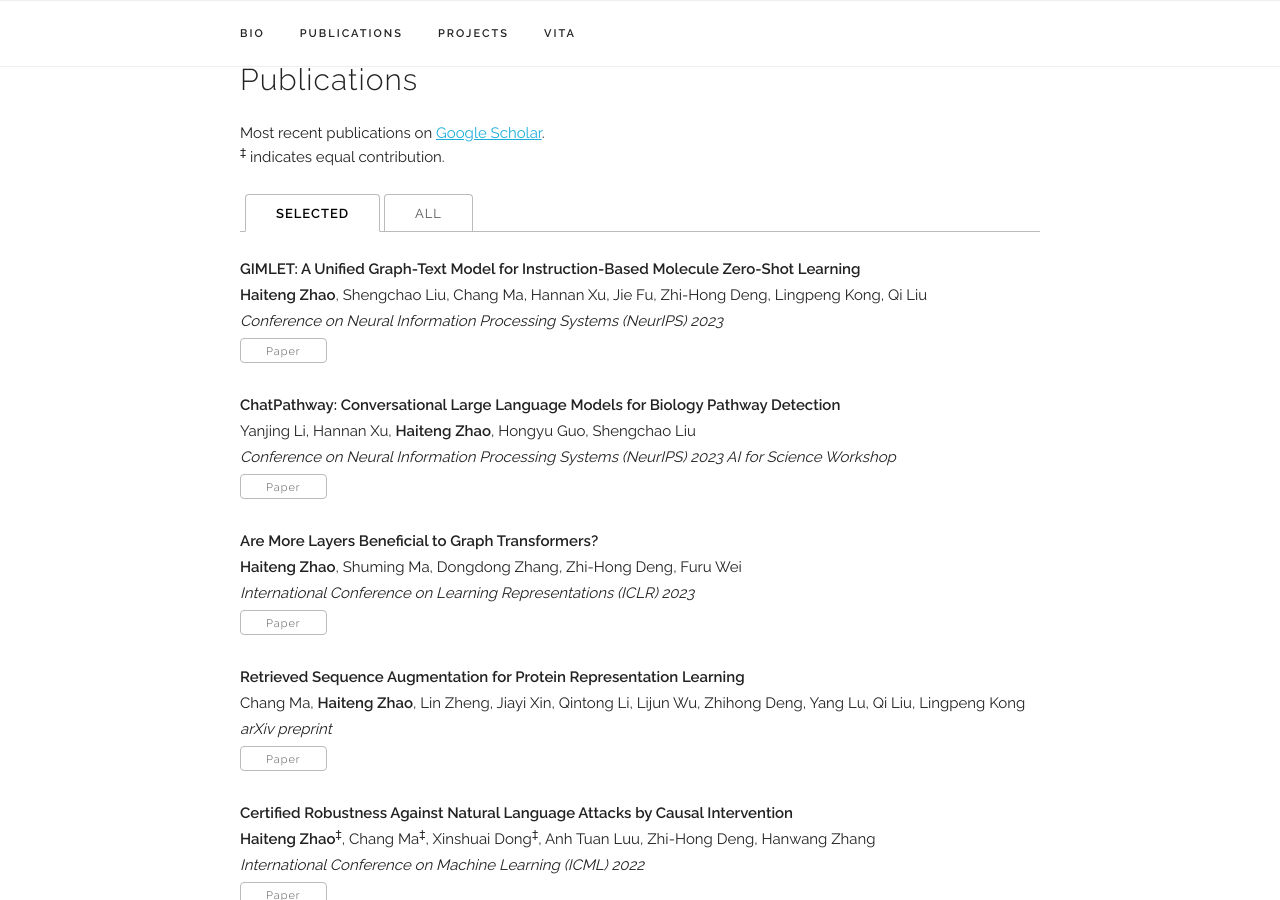
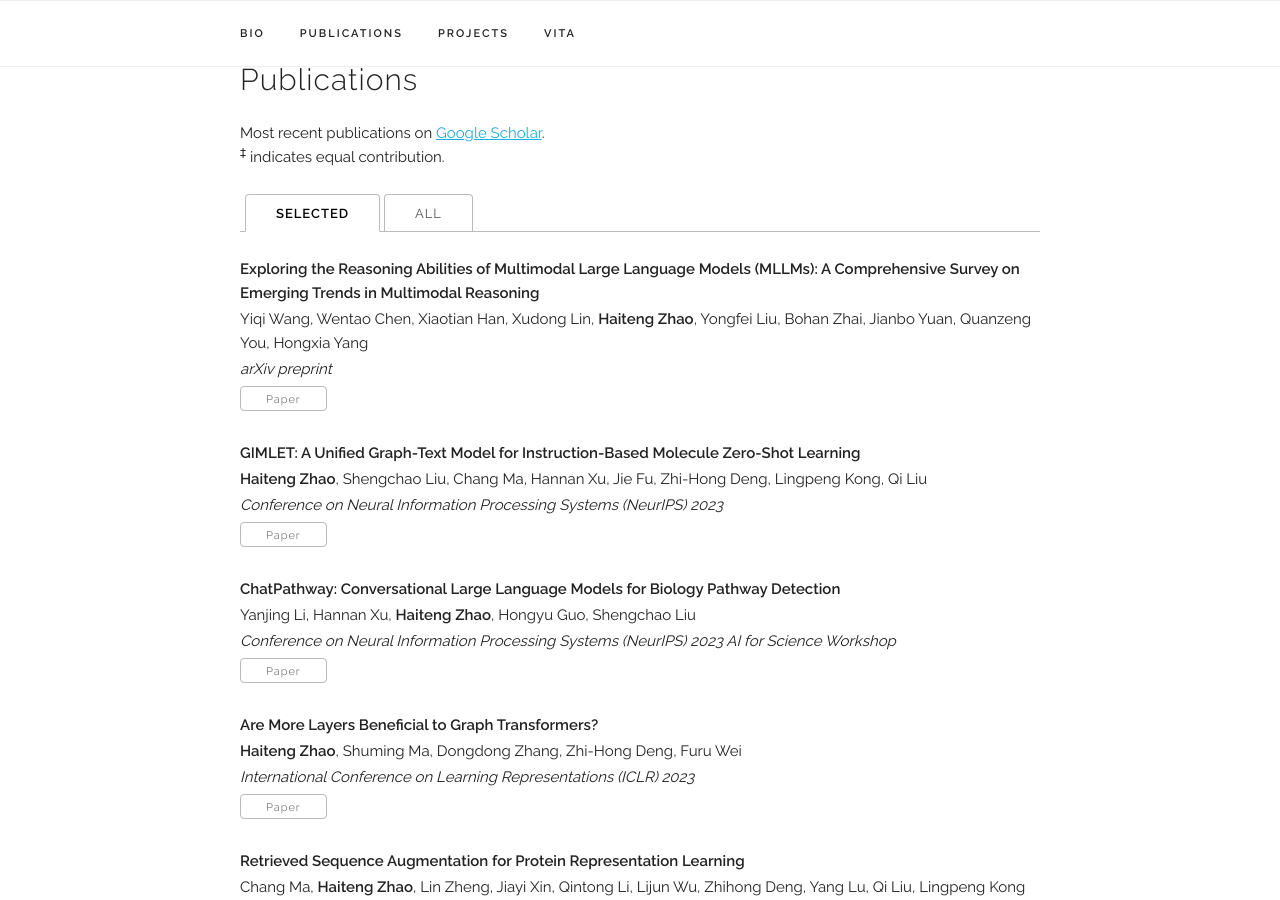
Before and after one commit to zhao-ht/haitengzhao, a Jekyll site: the page built from index.html, in a window 1280 px wide and 900 px high, scrolled down 845 px. Built offline with Jekyll 4.4.1, drawn with Linux system fonts in a browser that asks for light colours; some web fonts are replaced.

Commit message:
Update publications.yaml

```diff
--- a/_data/publications.yaml
+++ b/_data/publications.yaml
@@ -1,4 +1,10 @@
 papers:
+  - title: "Exploring the Reasoning Abilities of Multimodal Large Language Models (MLLMs): A Comprehensive Survey on Emerging Trends in Multimodal Reasoning"
+    authors: "Yiqi Wang, Wentao Chen, Xiaotian Han, Xudong Lin, <b>Haiteng Zhao</b>, Yongfei Liu, Bohan Zhai, Jianbo Yuan, Quanzeng You, Hongxia Yang"
+    venue: "arXiv preprint"
+    paper_pdf: "https://arxiv.org/pdf/2401.06805.pdf"
+    selected: y
+
   - title: "GIMLET: A Unified Graph-Text Model for Instruction-Based Molecule Zero-Shot Learning"
     authors: "<b>Haiteng Zhao</b>, Shengchao Liu, Chang Ma, Hannan Xu, Jie Fu, Zhi-Hong Deng, Lingpeng Kong, Qi Liu"
     venue: "Conference on Neural Information Processing Systems (NeurIPS) 2023"
```
